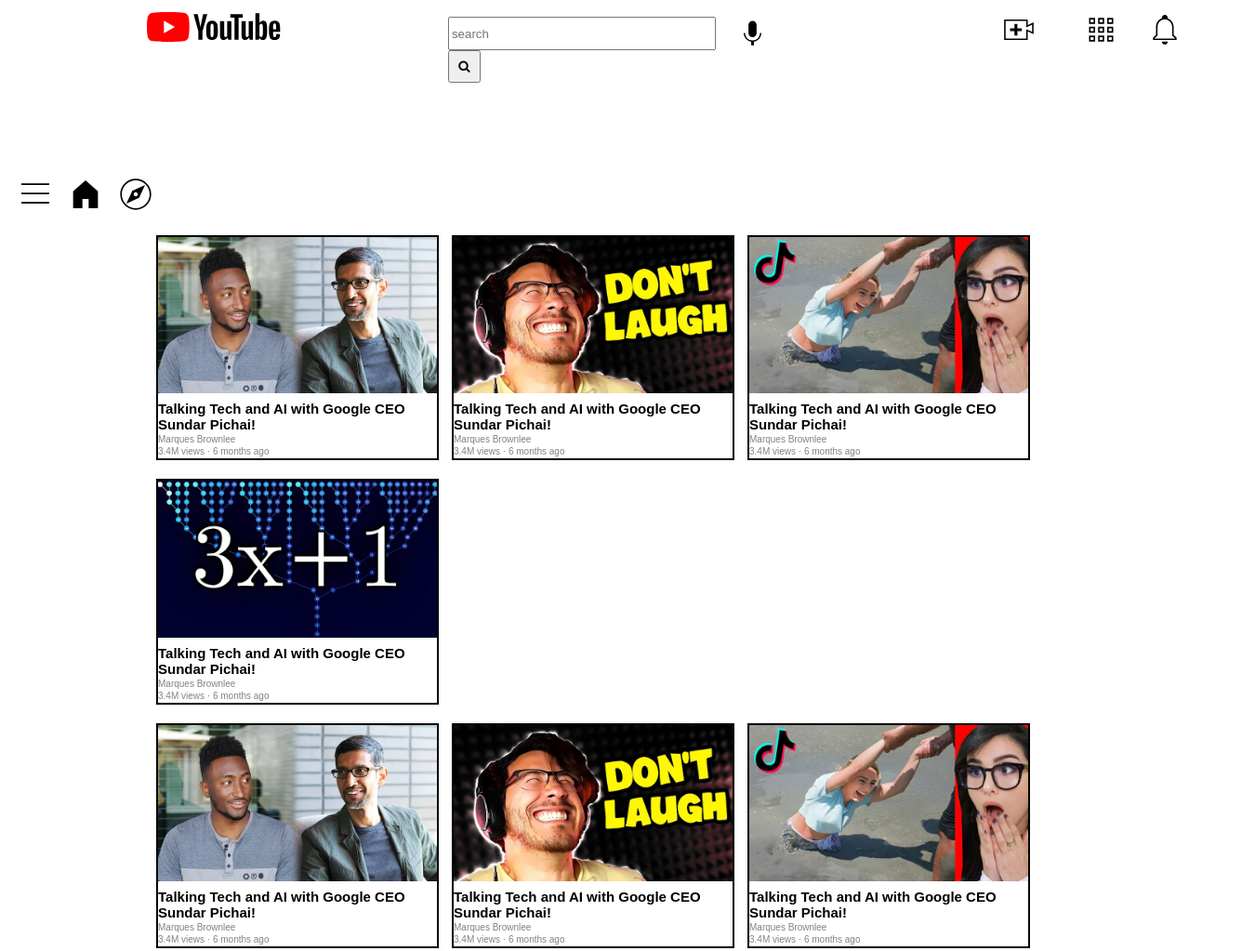
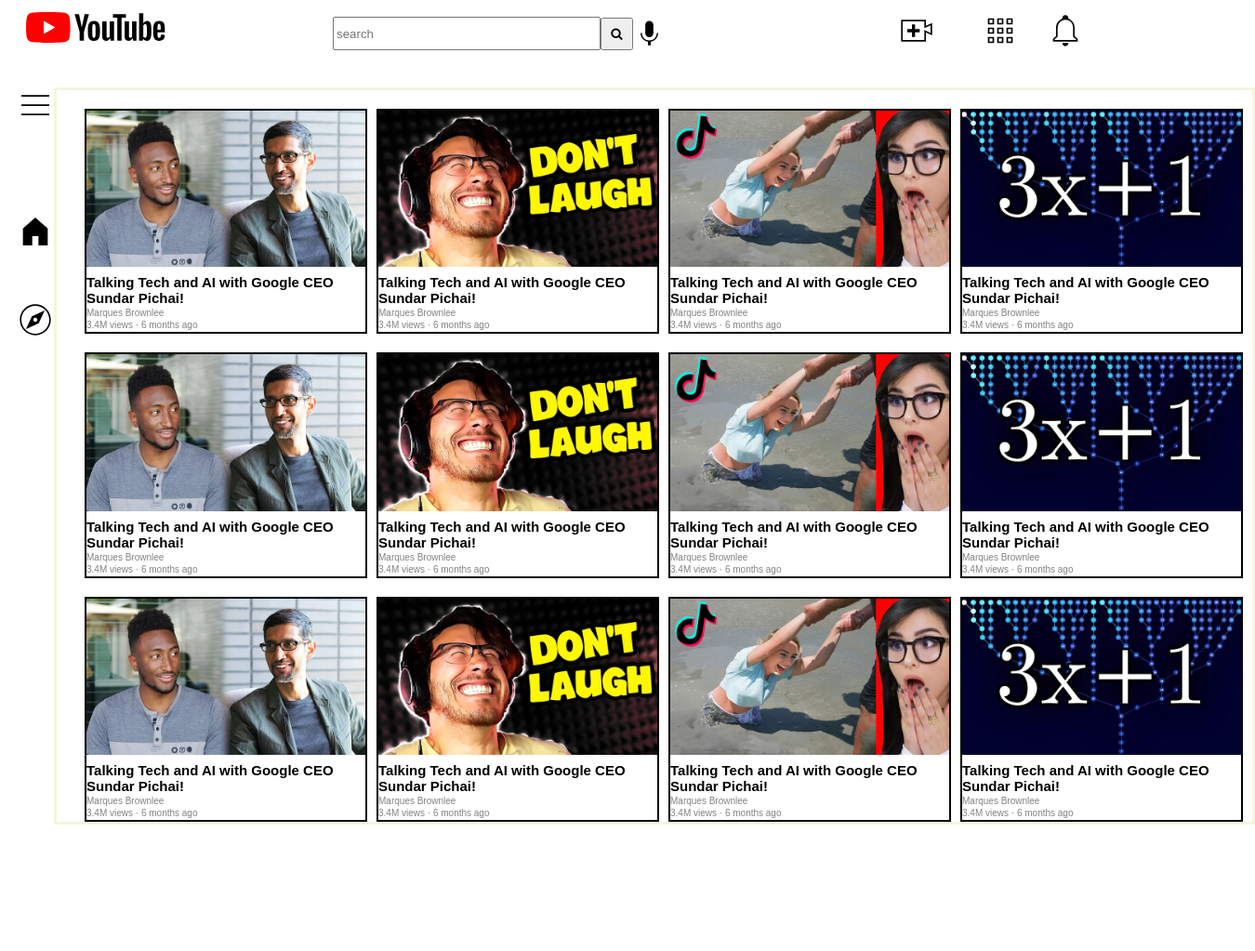
Before and after one commit to sumanth1207634/youtubeclone, a plain HTML site: page index.html in a window 1280 px wide. Shown: the top 1023 px of the page at 93% size, 1350 px wide, since content can reach past the window. After the commit the page ends 895 px from the top, so only its background shows below. Drawn offline with Linux system fonts and the light colour scheme.

Commit message:
complete frontend

```diff
--- a/index.css
+++ b/index.css
@@ -1,5 +1,10 @@
+.h{
+  display: flex;
+  flex-direction: column;
+}
 .top{
   display: flex;
+  margin-left: -130px;
 }
 .logo{
   height: 35px;
@@ -54,12 +59,16 @@
   margin-top: 5px;
   margin-left: 30px;
 }
-
+.leftout{
+  display: flex;
+  flex-direction:row;
+}
 .left{
   display: flex;
   flex-direction: column;
-  justify-content: space-between;
-  display: inline-block;
+  margin-top: 80px;
+
+
   }
   .menu{
     height: 35px;
@@ -82,10 +91,22 @@
     margin-left: 10px;
     display: inline-block;
   }
+  .middle{
+   border: solid beige;
+   margin-top: 40px;
+   justify-content: space-between;
+   width: 1600px;
+
+  }
 
 .head1 {
-  margin-left: 160px;
+  padding-left: -50px;
+  margin-left: 30px;
+
   justify-content: space-between;
+  display: flex;
+  flex-direction: row;
+
 }
 
 .t1 {
@@ -94,10 +115,12 @@
   width: 300px;
   margin-right: 10px;
   border: solid black 2px;
+
 }
 .t1 img {
   width: 300px;
   margin-bottom: 2px;
+
 }
 .t1p1 {
   font-size: 15px;
@@ -105,6 +128,7 @@
   font-weight: 900;
   margin-bottom: 2px;
   font-family: Arial, Helvetica, sans-serif;
+
 }
 .t1p2 {
   font-size: 10px;
@@ -113,6 +137,7 @@
   margin-bottom: 2px;
 
   font-family: Arial, Helvetica, sans-serif;
+
 }
 .t1p3 {
   font-size: 10px;
@@ -121,4 +146,5 @@
   margin-bottom: 2px;
 
   font-family: Arial, Helvetica, sans-serif;
+
 }
--- a/index.html
+++ b/index.html
@@ -10,6 +10,7 @@
 </head>
 
 <body>
+
   <div class="top">
   <div class="logo">
     <img src="youtube-logo.svg">
@@ -37,6 +38,7 @@
 
  </div>
 </div>
+<div class="leftout">
 <div class="left">
   <div class="menu">
     <img src="hamburger-menu.svg">
@@ -50,6 +52,7 @@
 </div>
 
 
+<div class="middle">
   <div class="head1">
 
   <div class="t1">
@@ -63,6 +66,7 @@
     <p class="t1p3">3.4M views · 6 months ago</p>
 
   </div>
+
   <div class="t1">
     <a href="https://www.youtube.com/watch?v=mP0RAo9SKZk"><img src="thumbnail-2.webp"></a>
     <p class="t1p1">
@@ -203,7 +207,8 @@
     <p class="t1p3">3.4M views · 6 months ago</p>
 
   </div>
-
+  </div>
+</div>
 
 
 
```
